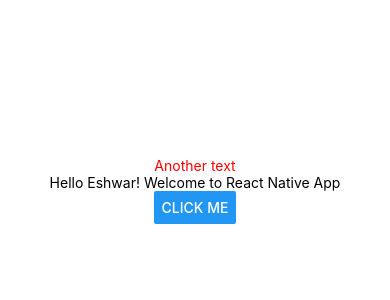
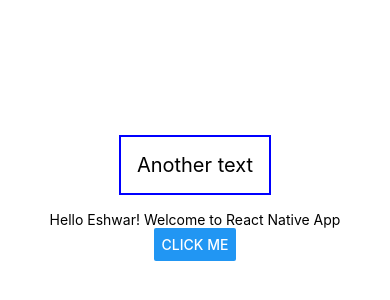
Before and after one commit to Eshwar17/InternPixel-React-Native, a React Native app: screen / in a window 390 px wide. Shown: the part 232-532 px from the top of the page. Built offline with nearby package versions, Linux system fonts and the light colour scheme.

Commit message:
Added inline styling to the text

```diff
--- a/App.js
+++ b/App.js
@@ -4,7 +4,7 @@
 export default function App() {
   return (
     <View style={styles.container}>
-    <Text style={styles.text}>Another text</Text>
+    <Text style={{margin: 16, fontSize: 20, borderColor: 'blue', borderWidth: 2, padding: 16}}>Another text</Text>
       <Text>Hello Eshwar! Welcome to React Native App</Text>
       <Button title='Click Me'/>
       <StatusBar style="auto" />
```
